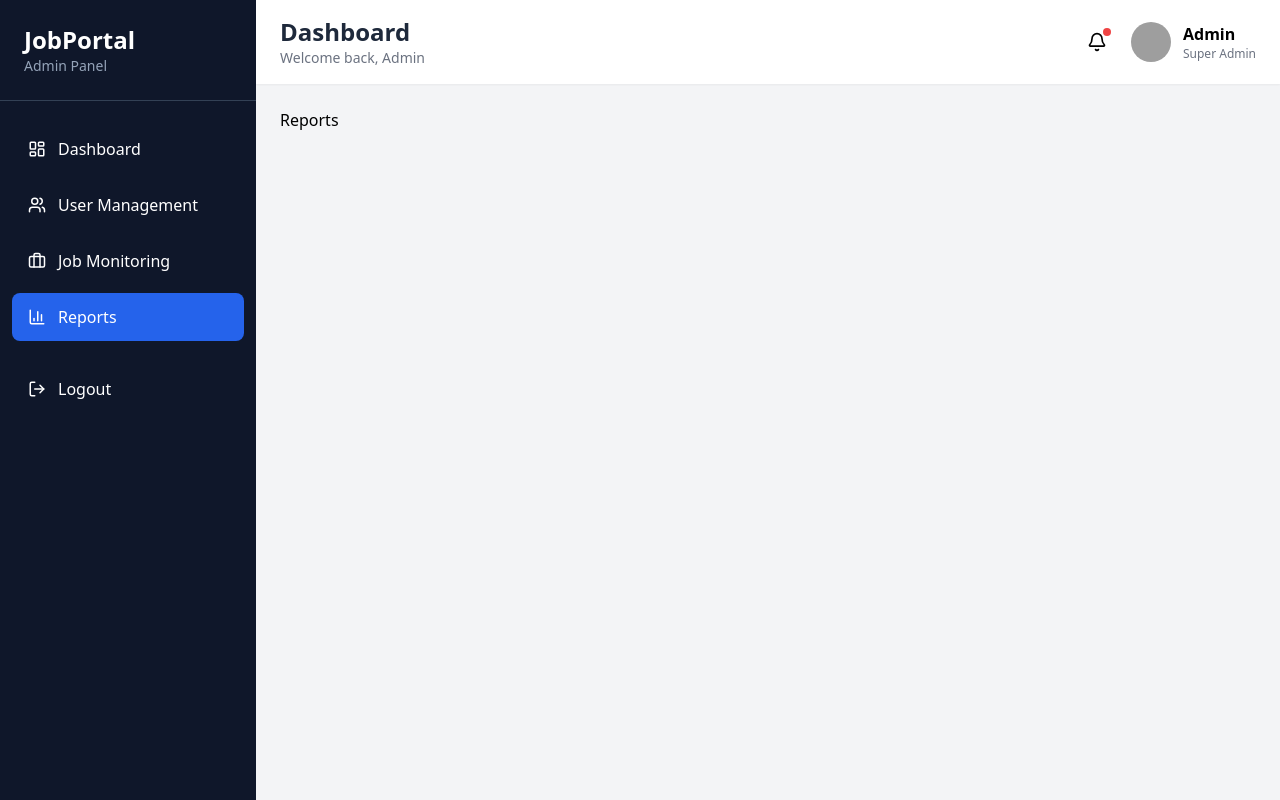
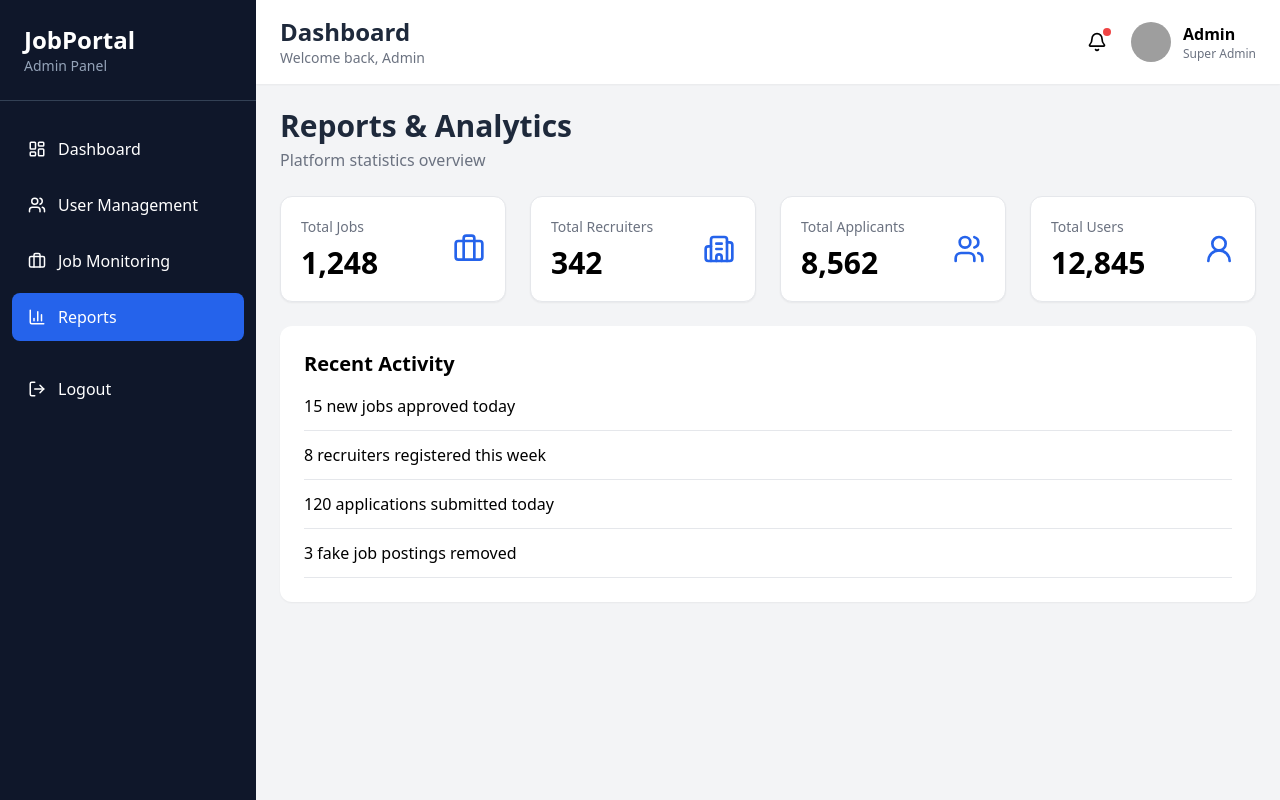
Before and after one commit to CDAC-AC-Project/Job-Portal, a React (Vite) app in the folder Frontend/: page /admin/reports in a window 1280 px wide. Built offline with nearby package versions, Linux system fonts and the light colour scheme; grey boxes are pictures that could not be loaded.

Commit message:
Completed reports page UI

```diff
--- a/Frontend/src/data/reportsData.js
+++ b/Frontend/src/data/reportsData.js
@@ -0,0 +1,29 @@
+export const reportStats = [
+  {
+    id: 1,
+    title: "Total Jobs",
+    value: "1,248",
+  },
+  {
+    id: 2,
+    title: "Total Recruiters",
+    value: "342",
+  },
+  {
+    id: 3,
+    title: "Total Applicants",
+    value: "8,562",
+  },
+  {
+    id: 4,
+    title: "Total Users",
+    value: "12,845",
+  },
+];
+
+export const recentActivity = [
+  "15 new jobs approved today",
+  "8 recruiters registered this week",
+  "120 applications submitted today",
+  "3 fake job postings removed",
+];
--- a/Frontend/src/pages/admin/Reports.jsx
+++ b/Frontend/src/pages/admin/Reports.jsx
@@ -0,0 +1,74 @@
+import StatCard from "../../components/admin/StatCard";
+import { reportStats, recentActivity } from "../../data/reportsData";
+
+import {
+  Briefcase,
+  Building2,
+  Users,
+  UserRound,
+} from "lucide-react";
+
+function Reports() {
+  const icons = [
+    <Briefcase size={32} />,
+    <Building2 size={32} />,
+    <Users size={32} />,
+    <UserRound size={32} />,
+  ];
+
+  return (
+    <div>
+
+      <div className="mb-6">
+        <h1 className="text-3xl font-bold text-slate-800">
+          Reports & Analytics
+        </h1>
+
+        <p className="text-gray-500 mt-1">
+          Platform statistics overview
+        </p>
+      </div>
+
+      {/* Statistics Cards */}
+
+      <div className="grid grid-cols-1 md:grid-cols-2 lg:grid-cols-4 gap-6">
+
+        {reportStats.map((item, index) => (
+          <StatCard
+            key={item.id}
+            title={item.title}
+            value={item.value}
+            icon={icons[index]}
+          />
+        ))}
+
+      </div>
+
+      {/* Recent Activity */}
+
+      <div className="bg-white rounded-xl shadow-sm p-6 mt-6">
+
+        <h2 className="text-xl font-semibold mb-4">
+          Recent Activity
+        </h2>
+
+        <div className="space-y-3">
+
+          {recentActivity.map((activity, index) => (
+            <div
+              key={index}
+              className="border-b pb-3"
+            >
+              {activity}
+            </div>
+          ))}
+
+        </div>
+
+      </div>
+
+    </div>
+  );
+}
+
+export default Reports;
--- a/Frontend/src/routes/AdminRoutes.jsx
+++ b/Frontend/src/routes/AdminRoutes.jsx
@@ -3,6 +3,7 @@ import AdminLayout from "../components/layout/AdminLayout";
 import Dashboard from "../pages/admin/Dashboard";
 import UserManagement from "../pages/admin/UserManagement";
 import JobMonitoring from "../pages/admin/JobMonitoring";
+import Reports from "../pages/admin/Reports";
 
 const AdminRoutes = (
   <Route path="/admin" element={<AdminLayout />}>
@@ -23,15 +24,14 @@ const AdminRoutes = (
     />
 
     <Route
-  path="jobs"
-  element={<JobMonitoring />}
-/>
+      path="jobs"
+      element={<JobMonitoring />}
+    />
 
     <Route
       path="reports"
-      element={<h1>Reports</h1>}
+      element={<Reports />}
     />
-
   </Route>
 
 );
```
